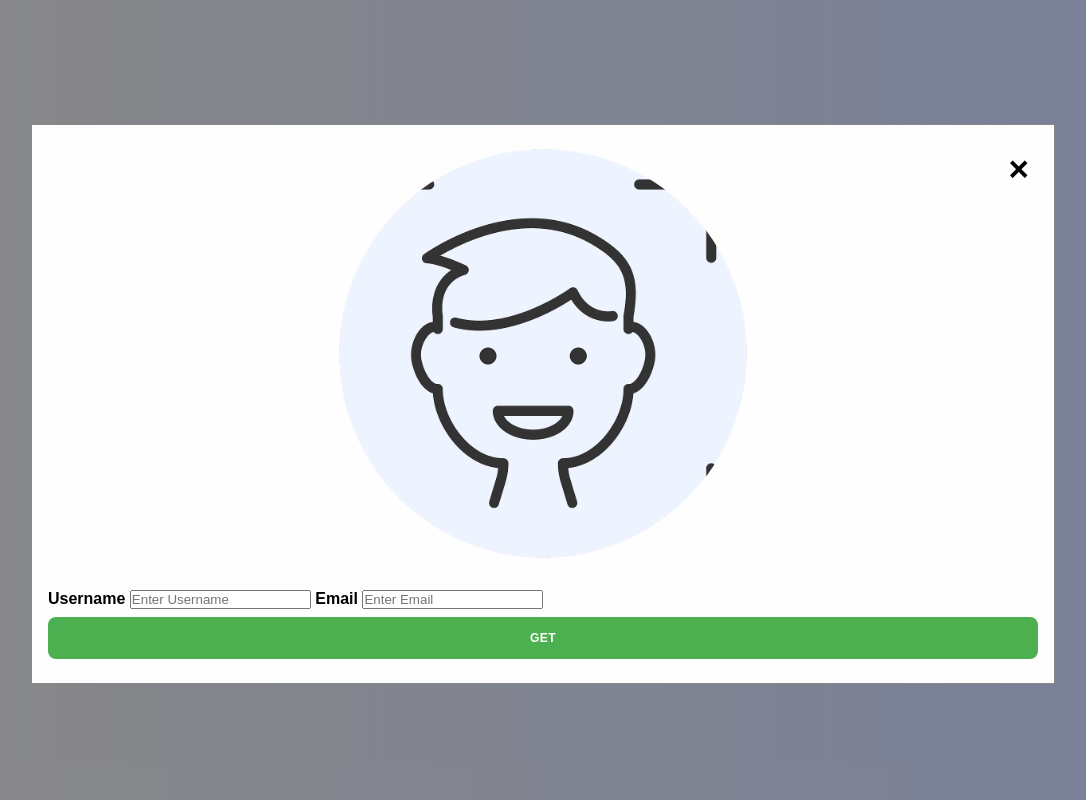
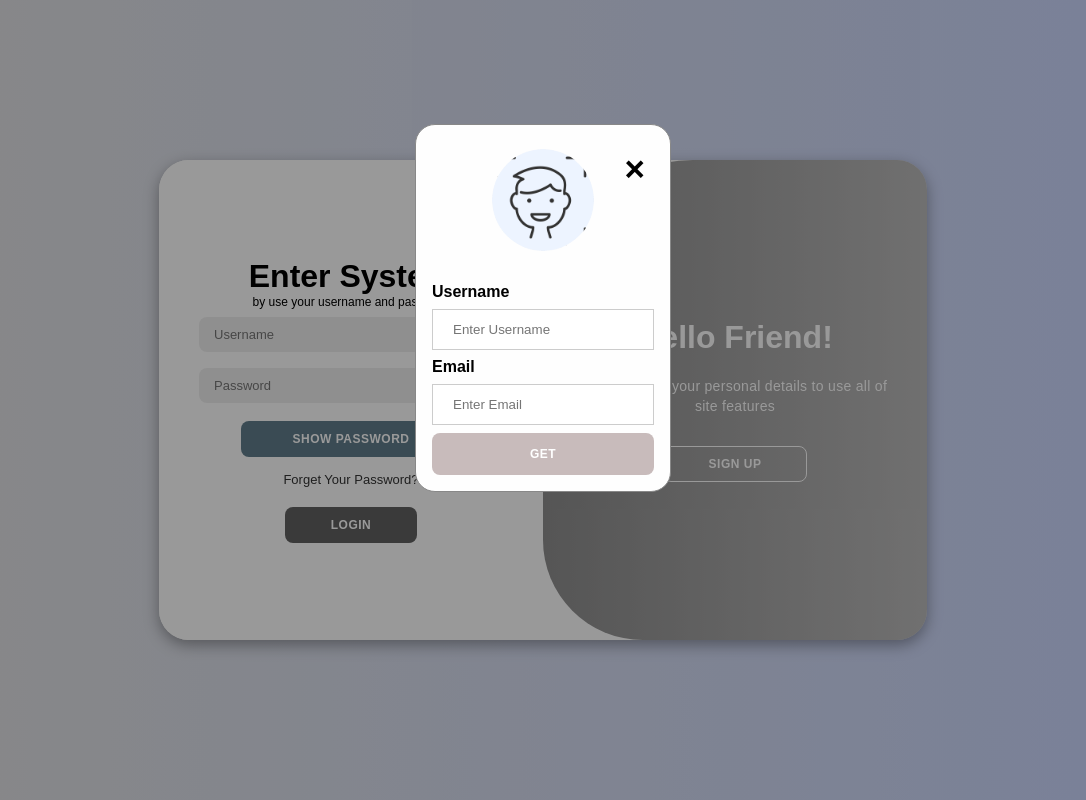
Before and after one commit to lzhhe/COMP3019J-Web-Application-Develop-Project, a Flask app: page / in a window 1280 px wide, after a click on "Forget Your Password?". Shown: the whole page, without its empty margins (97-1183 px from the left). Run offline with Flask 3, Linux system fonts and the light colour scheme.

Commit message:
Slightly prettier page Settings

```diff
--- a/static/css/login_style.css
+++ b/static/css/login_style.css
@@ -44,12 +44,13 @@ body {
 	margin: 15px 0 10px;
 }
 .findPassword:hover {
-	color: #8736ce; /* 鼠标悬停时的文字颜色 */
+	color: #5f2e8b; /* 鼠标悬停时的文字颜色 */
 	text-decoration: dotted; /* 去掉下划线 */
+  text-shadow: #512da8 0px 0px 1px; /* 文字阴影 */
 }
 
 button {
-	background-color: #512da8;
+	background-color: #616161;
 	color: #fff;
 	font-size: 12px;
 	padding: 10px 45px;
@@ -60,6 +61,10 @@ button {
 	text-transform: uppercase;
 	margin-top: 10px;
 	cursor: pointer;
+}
+button:hover {
+	box-shadow: 0px 8px 16px rgba(0, 0, 0, 0.2);
+	border: 1px solid #3498db;
 }
 
 .login_container button.hidden {
@@ -150,9 +155,9 @@ button {
 }
 
 .change {
-	background-color: #512da8;
+	background-color: #6b6a6a75;
 	height: 100%;
-	background: linear-gradient(to right, #5c6bc0, #512da8);
+	background: linear-gradient(to right, #616161,#6b6a6a75);
 	color: #fff;
 	position: relative;
 	left: -100%;
@@ -199,12 +204,12 @@ button {
 }
 .show {
 	width: 220px;
-	background-color: #8a9fe4;
+	background-color: #607D8B;
 }
 
 
 /* 全宽输入框 */
-#find_email #find_uname {
+#find_email, #find_uname {
   width: 100%;
   padding: 12px 20px;
   margin: 8px 0;
@@ -213,15 +218,16 @@ button {
   box-sizing: border-box;
 }
 
-/* 为所有按钮设置样式 */
+/* 为查找按钮设置样式 */
 #findPassword {
-  background-color: #4CAF50;
+  background-color: #39080846;
   color: white;
   padding: 14px 20px;
-  margin: 8px 0;
   border: none;
   cursor: pointer;
   width: 100%;
+  margin: 0 auto;
+
 }
 
 #findPassword:hover {
@@ -236,8 +242,10 @@ button {
 }
 
 img.avatar {
+	/*相对来说更合适的大小*/
   width: 40%;
   border-radius: 50%;
+  height: 40%;
 }
 
 .find-container {
@@ -252,7 +260,7 @@ img.avatar {
   top: 0;
   width: 100%; /* 全屏宽度 */
   height: 100%; /* 全高 */
-  overflow: auto; /* 如果需要启用滚动 */
+  /*overflow: none; !* 如果需要启用滚动 *!*/
   background-color: rgb(0,0,0); /* 后备颜色 */
   background-color: rgba(0,0,0,0.4); /* Black w/ opacity */
   padding-top: 60px;
@@ -264,7 +272,8 @@ img.avatar {
   background-color: #fefefe;
   margin: 5% auto 15% auto; /* 距顶部 5%，距底部 15% 并居中 */
   border: 1px solid #888;
-  width: 80%; /* 可以多也可以少，取决于屏幕尺寸 */
+  width: 20%; /* 让大小更加合适 */
+  border-radius: 20px; /* 添加圆角 */
 }
 
 /* 关闭按钮 (x) */
@@ -298,14 +307,3 @@ img.avatar {
   from {transform: scale(0)}
   to {transform: scale(1)}
 }
-
-/* 在超小屏幕上改变 span 和 cancel 按钮的样式 */
-@media screen and (max-width: 300px) {
-  span.psw {
-     display: block;
-     float: none;
-  }
-  .cancelbtn {
-     width: 100%;
-  }
-}
--- a/templates/login.html
+++ b/templates/login.html
@@ -11,12 +11,12 @@
 		<div class="login_container" id="login_container">
 			<!-- 注册界面的div -->
 			<div class="form-container sign-up">
-				<form>
+				<form id="registerForm">
 					<h1>Create Account</h1>
 					<div class="information"></div>
 					<span>by use your email for registering</span>
-					<input type="text" placeholder="Username" />
-					<input type="email" placeholder="Email" />
+					<input type="text" placeholder="Username" id="signUpUsernameField"/>
+					<input type="email" placeholder="Email" id="signUpEmailField"/>
 
 					<input
 						type="password"
@@ -27,16 +27,16 @@
 						Show Password
 					</button>
 
-					<button>Register</button>
+					<button id="signUpSubmitField">Register</button>
 				</form>
 			</div>
 
 			<div class="form-container sign-in">
-				<form>
+				<form id="loginForm">
 					<h1>Enter System</h1>
 					<div class="information"></div>
 					<span>by use your username and password</span>
-					<input type="text" placeholder="Username" />
+					<input type="text" placeholder="Username" id="signInUsernameField"/>
 
 					<input
 						type="password"
@@ -55,7 +55,7 @@
 						Forget Your Password?
 					</a>
 
-					<button>Login</button>
+					<button id="signInSubmitField">Login</button>
 				</form>
 			</div>
 
@@ -79,7 +79,7 @@
 		</div>
 
 		<div id="getPassword" class="modal">
-			<form class="modal-content animate" action="#" method="post">
+			<form class="modal-content animate" action="#" method="post" id="findForm">
 				<div class="imgcontainer">
 					<span
 						onclick="document.getElementById('getPassword').style.display='none'"
@@ -155,9 +155,9 @@
 				}
 			}
 
-			var modal = document.getElementById("getPassword");
+            const modal = document.getElementById("getPassword");
 
-			// 当用户点击模态之外的任何地方时，关闭它
+            // 当用户点击模态之外的任何地方时，关闭它
 			window.onclick = function (event) {
 				if (event.target == modal) {
 					modal.style.display = "none";
```
